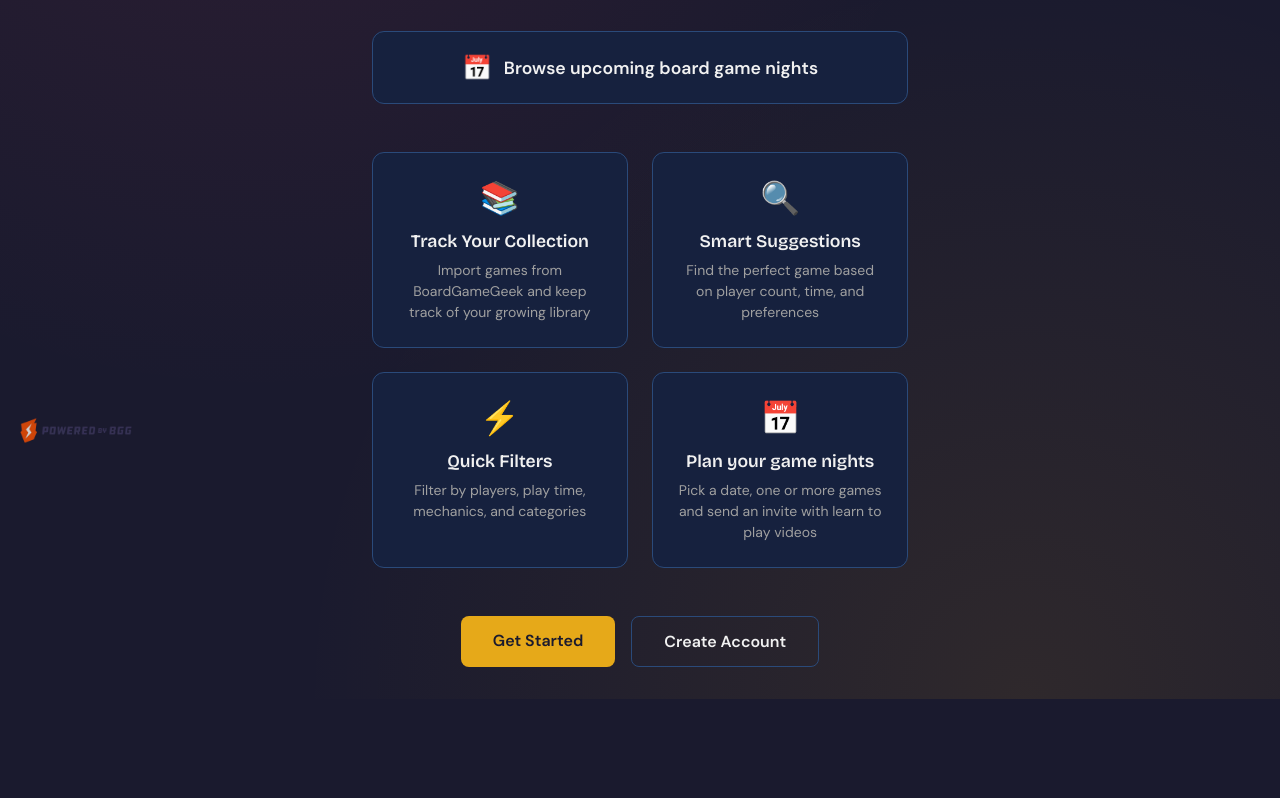
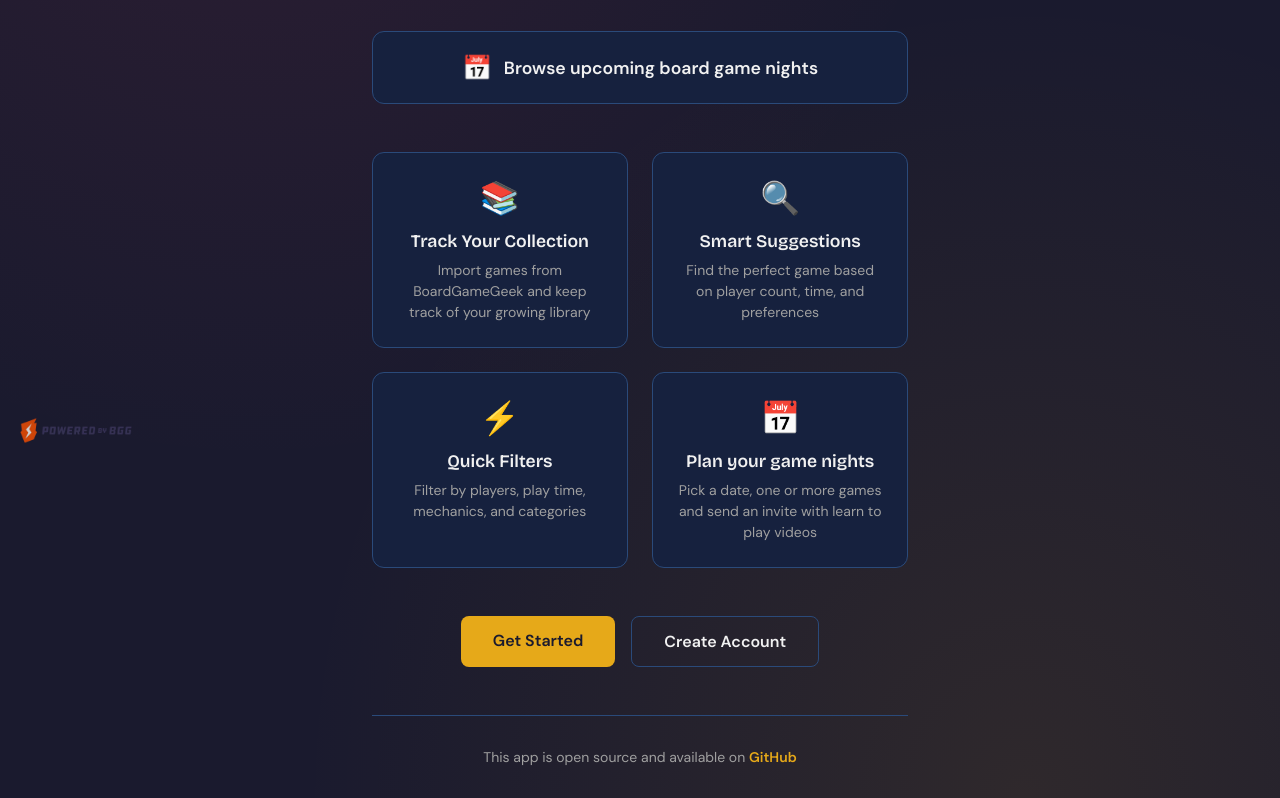
Before and after one commit to Phalck/bgnight, a Next.js app: page / in a window 1280 px wide. Shown: the part 331-1129 px from the top of the page. Before the commit the page ends 1030 px from the top, so only its background shows below. Built offline with nearby package versions, Linux system fonts and the light colour scheme; no server answers.

Commit message:
feat: Add open source note to landing page
- Add note at bottom of landing page about the app being open source
- Include clickable link to GitHub repository
- Add styling for the open source section with separator line

```diff
--- a/src/app/page.module.css
+++ b/src/app/page.module.css
@@ -152,6 +152,29 @@
   color: var(--primary);
 }
 
+.openSource {
+  margin-top: 3rem;
+  padding-top: 2rem;
+  border-top: 1px solid var(--border);
+  text-align: center;
+}
+
+.openSource p {
+  font-size: 0.875rem;
+  color: var(--text-secondary);
+  margin: 0;
+}
+
+.githubLink {
+  color: var(--primary);
+  text-decoration: none;
+  font-weight: 600;
+}
+
+.githubLink:hover {
+  text-decoration: underline;
+}
+
 .loading {
   min-height: 100vh;
   display: flex;
--- a/src/app/page.tsx
+++ b/src/app/page.tsx
@@ -68,6 +68,19 @@ export default function Home() {
               Create Account
             </a>
           </div>
+          <div className={styles.openSource}>
+            <p>
+              This app is open source and available on{' '}
+              <a
+                href="https://github.com/Phalck/bgnight"
+                target="_blank"
+                rel="noopener noreferrer"
+                className={styles.githubLink}
+              >
+                GitHub
+              </a>
+            </p>
+          </div>
         </div>
         <div className={styles.bggAttribution}>
           <a
```
